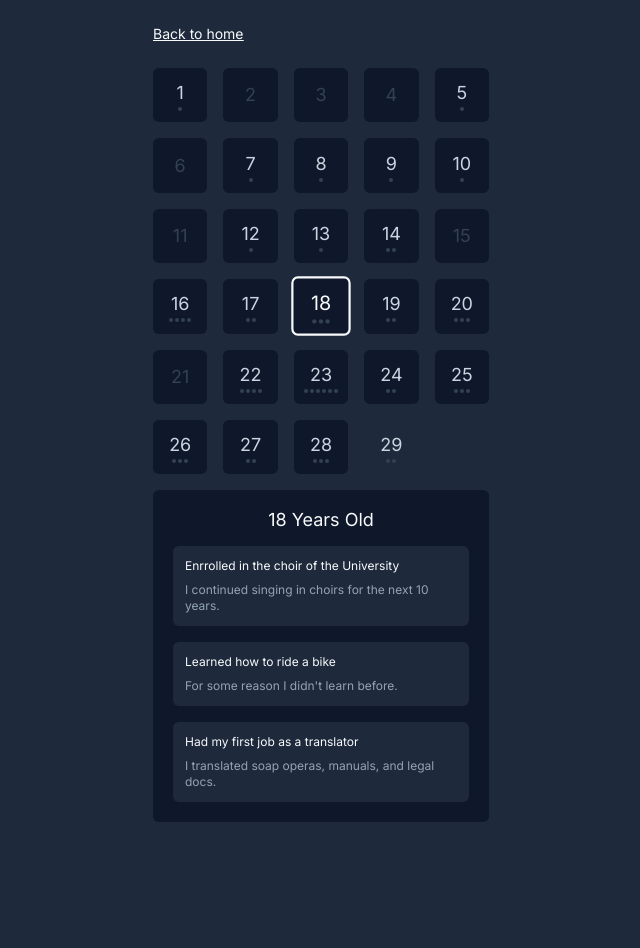
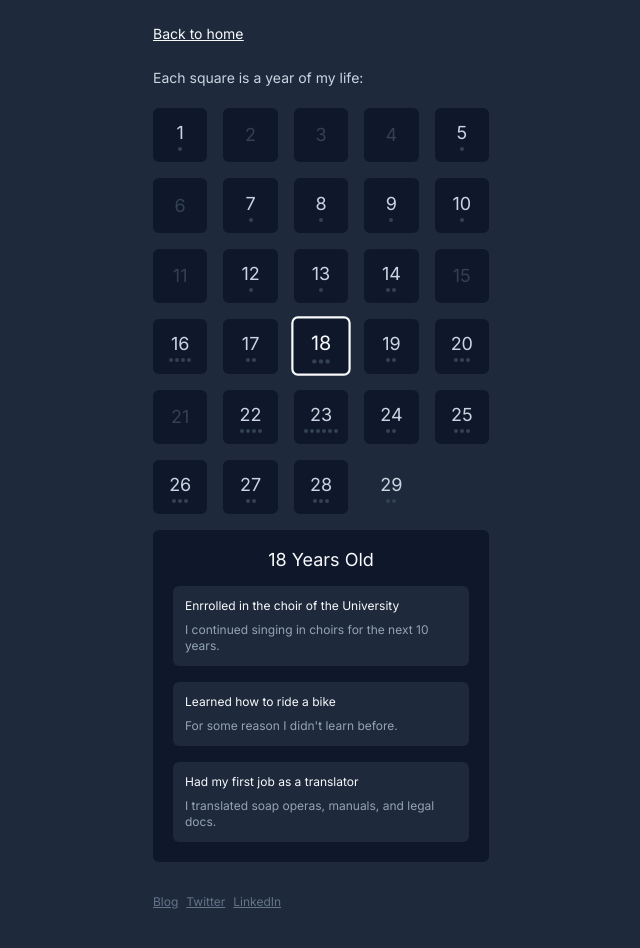
Before and after one commit to jdjuan/jdjuan.io, a Next.js app: page /timeline in a window 1280 px wide. Shown: the top 948 px of the page, without its empty margins (319-959 px from the left). Before the commit the page ends 846 px from the top, so only its background shows below. Built offline with nearby package versions, Linux system fonts and the light colour scheme; what tailwindcss-debug-screens would draw is missing.

Commit message:
fix content around

```diff
--- /dev/null
+++ b/components/footer.tsx
@@ -0,0 +1,17 @@
+const Footer = () => {
+  return (
+    <div className='my-8 text-xs text-slate-600'>
+      <a href='http://' target='_blank' className=' mr-2 text-slate-500 underline' rel='noopener noreferrer'>
+        Blog
+      </a>
+      <a href='http://' target='_blank' className='mr-2 text-slate-500 underline' rel='noopener noreferrer'>
+        Twitter
+      </a>
+      <a href='http://' target='_blank' className=' text-slate-500 underline' rel='noopener noreferrer'>
+        LinkedIn
+      </a>
+    </div>
+  );
+};
+
+export default Footer;
--- a/components/main-layout.tsx
+++ b/components/main-layout.tsx
@@ -1,6 +1,7 @@
 import { Inter } from "@next/font/google";
 import { ReactNode } from "react";
 import Head from "next/head";
+import Footer from "./footer";
 const inter = Inter({ subsets: ["latin"] });
 type Props = { children?: ReactNode };
 
@@ -13,7 +14,10 @@ export default function MainLayout({ children }: Props) {
         <meta name='viewport' content='width=device-width, initial-scale=1' />
         <link rel='icon' href='/favicon.ico' />
       </Head>
-      <main className={`${inter.className} max-w-sm p-6 pt-6 text-sm text-slate-50 lg:mx-auto`}>{children}</main>
+      <main className={`${inter.className} max-w-sm p-6 pt-6 text-sm text-slate-50 lg:mx-auto`}>
+        {children}
+        <Footer></Footer>
+      </main>
     </>
   );
 }
--- a/content/highlights.content.ts
+++ b/content/highlights.content.ts
@@ -68,7 +68,7 @@ export const highlights: Highlight[] = [
       {
         title: "Timeline of events",
         link: "timeline",
-        topics: ["🟢 What happened to me", "🟢 What I made sure happen", "🟢 Everything in between"],
+        topics: ["🟢 Becoming a developer", "🟢 My first job", "🟢 Moving to Europe"],
       },
     ],
   },
--- a/content/insights.content.tsx
+++ b/content/insights.content.tsx
@@ -50,7 +50,7 @@ export const insights: QuestionSheet[] = [
         question: "How to apologize?",
         answer: () => (
           <>
-            An apology is ultimately an opportunity to <HighlightText>acknowledge the victim</HighlightText>. To give
+            An apology is ultimately an opportunity to <HighlightText>acknowledge the victim</HighlightText>, to give
             them visibility and represent them.
             {/* Failing to do so, make them sound dull and fake. */}
             <br />
--- a/models/insights.interface.ts
+++ b/models/insights.interface.ts
@@ -4,6 +4,7 @@ export interface QuestionSheet {
     question: string;
     answer?: () => JSX.Element;
     list?: { text: string; link?: string }[];
+    link?: string;
     upcomingArticle?: boolean;
   }[];
 }
--- a/pages/timeline.tsx
+++ b/pages/timeline.tsx
@@ -22,6 +22,8 @@ const Timeline = () => {
   return (
     <>
       <Navbar></Navbar>
+      <div className='text-slate-300'>Each square is a year of my life:</div>
+      <br />
       <div className='grid grid-cols-5 gap-4'>
         {new Array(age).fill(true).map((_, index) => {
           const yearTimeline = fullTimeline.find(({ year }) => year === index);
```
